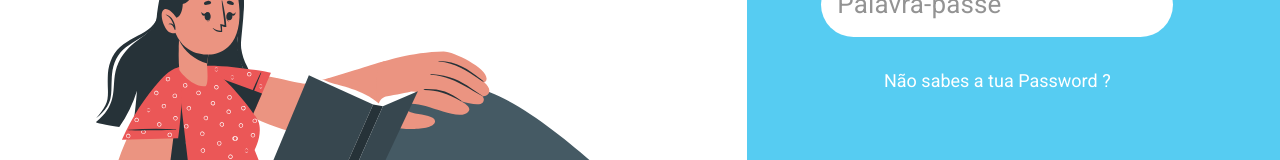
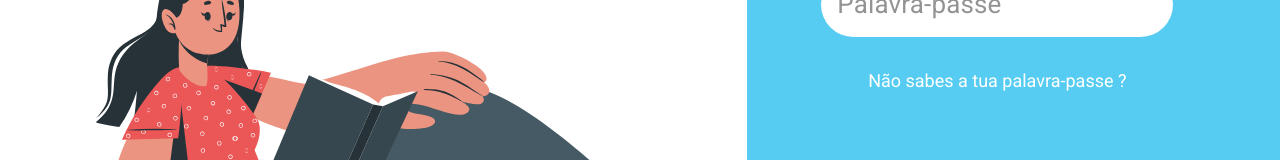
Before and after one commit to HackerSchool/Arquimedia, a React (Create React App) app in the folder frontend/: page /login in a window 1280 px wide. Shown: the part 431-591 px from the top of the page. Built offline with nearby package versions, Linux system fonts and the light colour scheme; no server answers.

Commit message:
Missed one

```diff
--- a/frontend/src/components/login/LoginInput.js
+++ b/frontend/src/components/login/LoginInput.js
@@ -104,7 +104,7 @@ const LoginInput = () => {
 				</Grid>
 				<Grid item>
 					<Link className={classes.resetPasswordText} variant='h5' href='/password/reset'>
-						Não sabes a tua Password ?
+						Não sabes a tua palavra-passe ?
 					</Link>
 				</Grid>
 				<Grid item style={{ marginTop: '4rem' }}>
```
